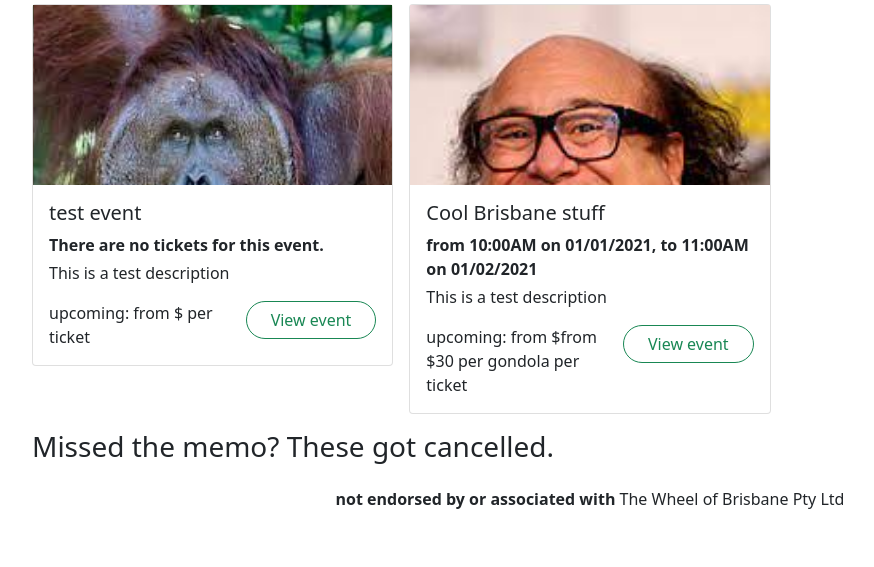
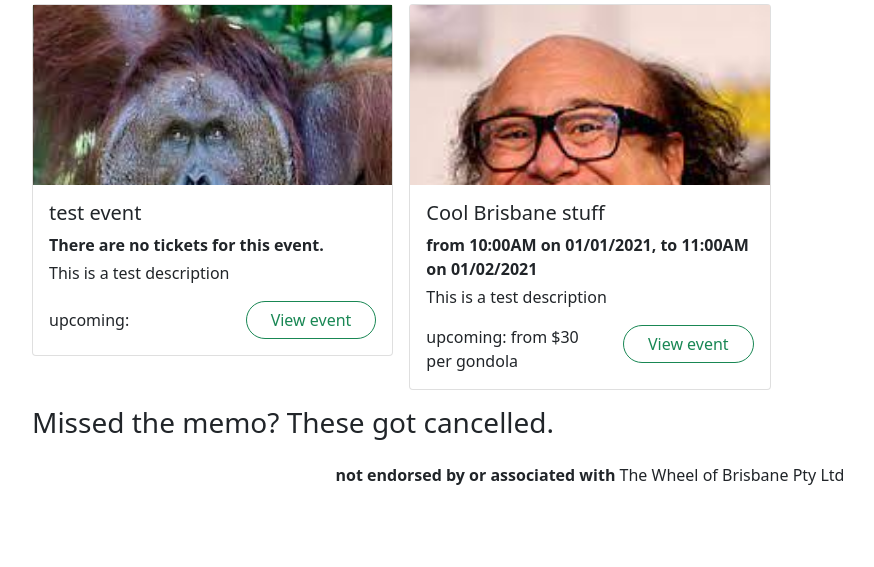
Before and after one commit to danielr0y/thewheel, a Flask app: page / in a window 1280 px wide. Shown: the part 534-1101 px from the top of the page, without its empty margins (50-924 px from the left). After the commit the page ends 1019 px from the top, so only its background shows below. Run offline with Flask 2, Linux system fonts and the light colour scheme; data comes from the database, SQL or seed files in the repository; some libraries are stand-ins or nearby versions.

Commit message:
fixed event bug on index

```diff
--- a/wheel/templates/index.html
+++ b/wheel/templates/index.html
@@ -56,7 +56,7 @@
 
                 <p class="card-text">{{ event.description }}</p>
                     <div class="row">
-                        <span class="col my-auto">{{ "{}: from ${} per ticket".format( event.status, event.getTicketsPriceFrom() ) }}</span>
+                        <span class="col my-auto">{{ "{}: {}".format( event.status, event.getTicketsPriceFrom() ) }}</span>
                         <span class="col-auto"><a href="{{url_for('events.view', id=event.id)}}" class="btn btn-outline-{{ event.getStatusColour() }} rounded-pill px-4">View event</a></span>
                     </div>
 
```
